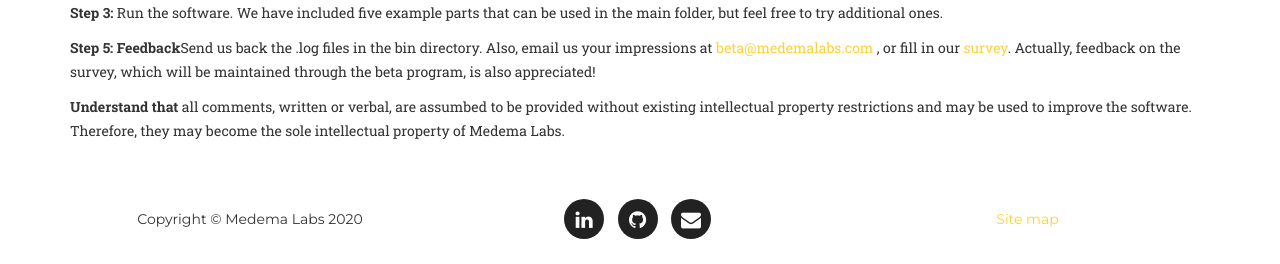
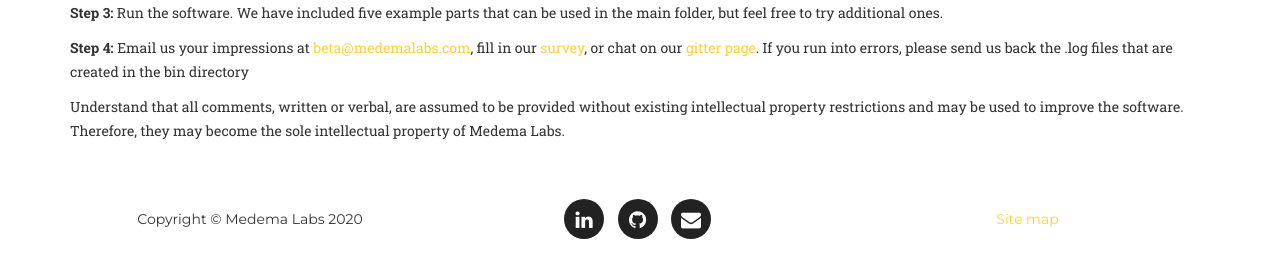
Before and after one commit to medemalabs/medemalabs.github.io, a Jekyll site: the page built from alpha20201.md, in a window 1280 px wide and 1225 px high, cut to the strip 961-1225 px from the top of the window. Built offline with Jekyll 4.4.1, drawn with Linux system fonts in a browser that asks for light colours; some web fonts are replaced.

Commit message:
fixes to alpha page...text and youtube embedded video

```diff
--- a/_includes/alpha.html
+++ b/_includes/alpha.html
@@ -18,7 +18,8 @@
                 <div class="col-lg-12">
                 <p><b>Step 2: </b>Watch the following instructional video.</p>
                 <div class="col-lg-12 col-md-offset-3">
-                    <iframe width="560" height="315" src="https://youtu.be/I9atbxhUSEc" frameborder="0" allow="accelerometer; autoplay; encrypted-media; gyroscope; picture-in-picture" allowfullscreen></iframe>
+                    <iframe width="560" height="315" src="https://www.youtube.com/embed/I9atbxhUSEc" frameborder="0"
+                    allow="accelerometer; autoplay; encrypted-media; gyroscope; picture-in-picture" allowfullscreen></iframe>
                     </div>
                 </div>
             </div>
@@ -29,16 +30,15 @@
             </div>
             <div class="row">
                 <div class="col-lg-12">
-                    <p><b>Step 5: Feedback</b>Send us back the .log files in the bin directory. Also, email us your impressions at <a href="mailto:beta@medemalabs.com">
-                        beta@medemalabs.com
-                    </a>,
-                        or fill in our <a href="https://docs.google.com/forms/d/13hTdWYVcqmp7rIUdKdEKV0ZV0h6Kk1i7bhroxvV7P0Y/">survey</a>. Actually, feedback on the survey,
-                    which will be maintained through the beta program, is also appreciated!</p>
+                    <p><b>Step 4: </b>Email us your impressions at <a href="mailto:beta@medemalabs.com">beta@medemalabs.com</a>,
+                         fill in our <a href="https://docs.google.com/forms/d/13hTdWYVcqmp7rIUdKdEKV0ZV0h6Kk1i7bhroxvV7P0Y/">survey</a>,
+                         or chat on our <a href="https://gitter.im/medemaPartAnalyzer/community">gitter page</a>.
+                        If you run into errors, please send us back the .log files that are created in the bin directory</p>
                     </div>
             </div>
             <div class="row">
                 <div class="col-lg-12">
-                    <p><b>Understand that</b> all comments, written or verbal, are assumbed to be provided without existing intellectual property restrictions
+                    <p>Understand that all comments, written or verbal, are assumed to be provided without existing intellectual property restrictions
                         and may be used to improve the software. Therefore, they may become the sole intellectual property of Medema Labs. </p>
                     </div>
             </div>
```
